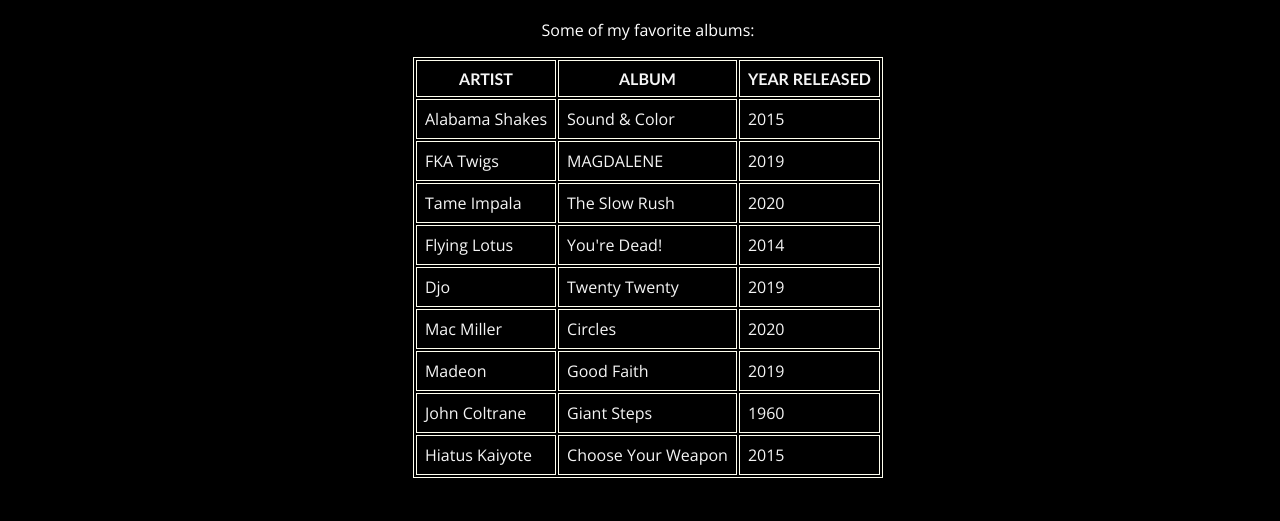
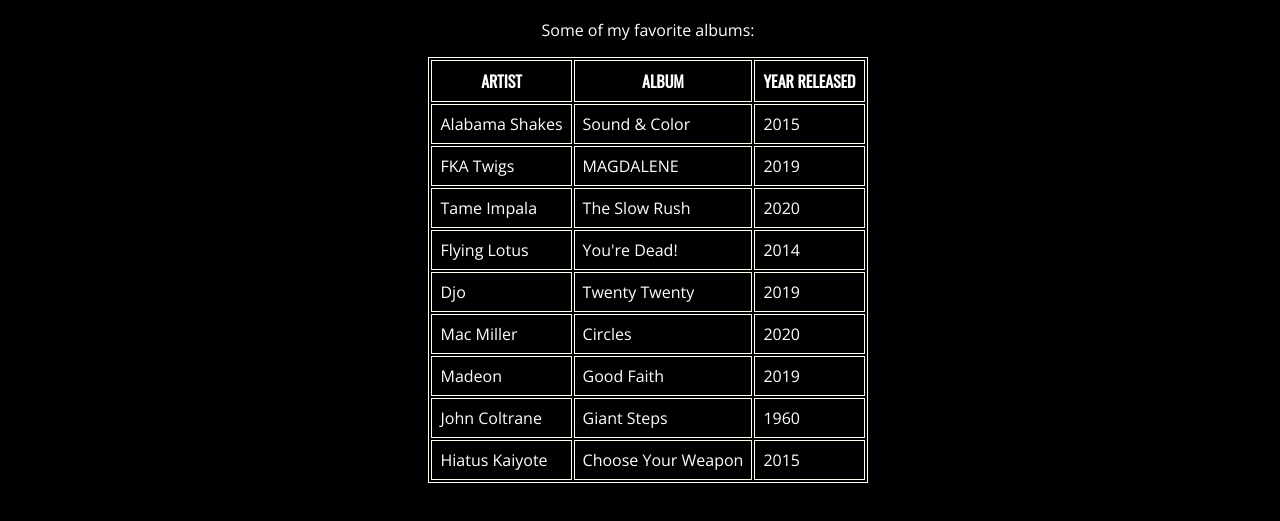
Before and after one commit to erinpwoo/cs185_pa, a plain HTML site: page table.html in a window 1280 px wide. Shown: the part 103-624 px from the top of the page. Drawn offline with nearby package versions, Linux system fonts and the light colour scheme.

Commit message:
table display

```diff
--- a/styles.css
+++ b/styles.css
@@ -76,9 +76,11 @@ table {
 }
 
 table th {
-    font-family:'Gill Sans', 'Gill Sans MT', Calibri, 'Trebuchet MS', sans-serif
+    font-family: "Oswald";
+    color: white;
 }
 
 table td {
     text-align: start;
+    color: white;
 }
```
